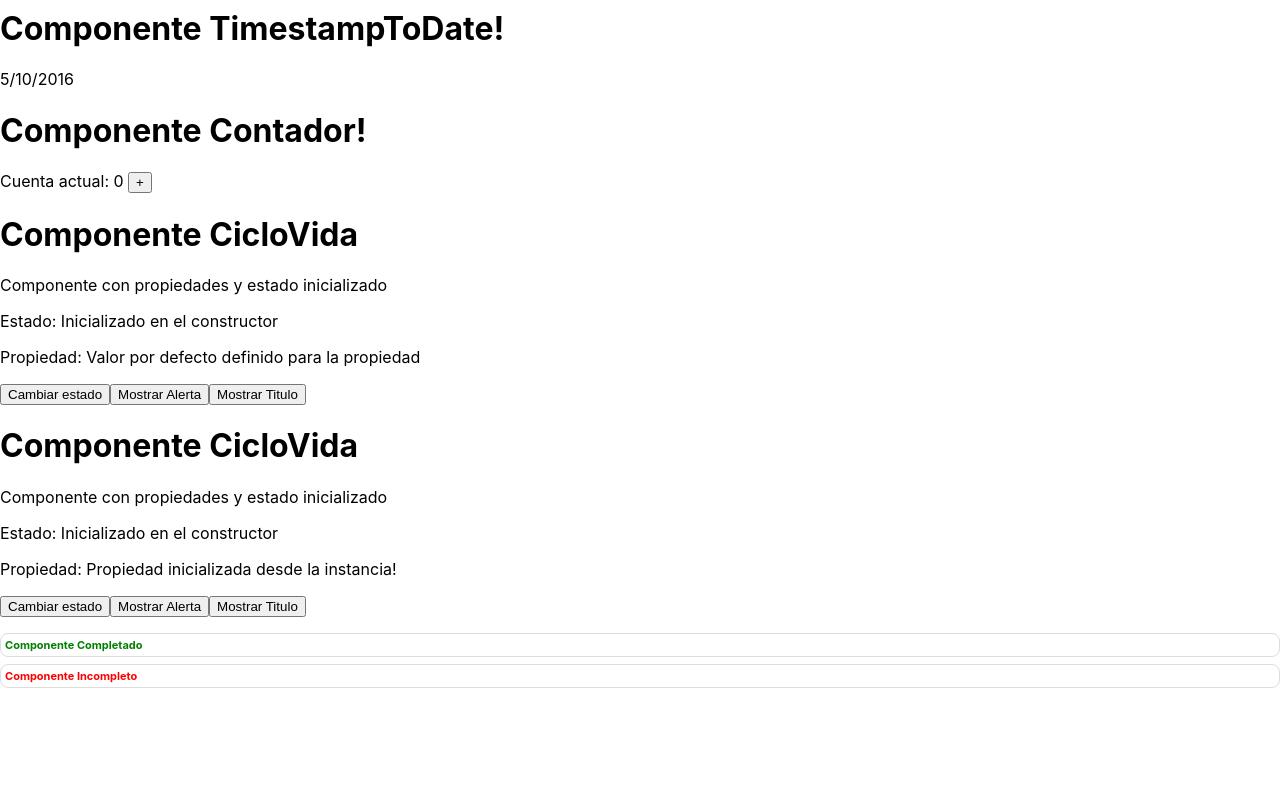
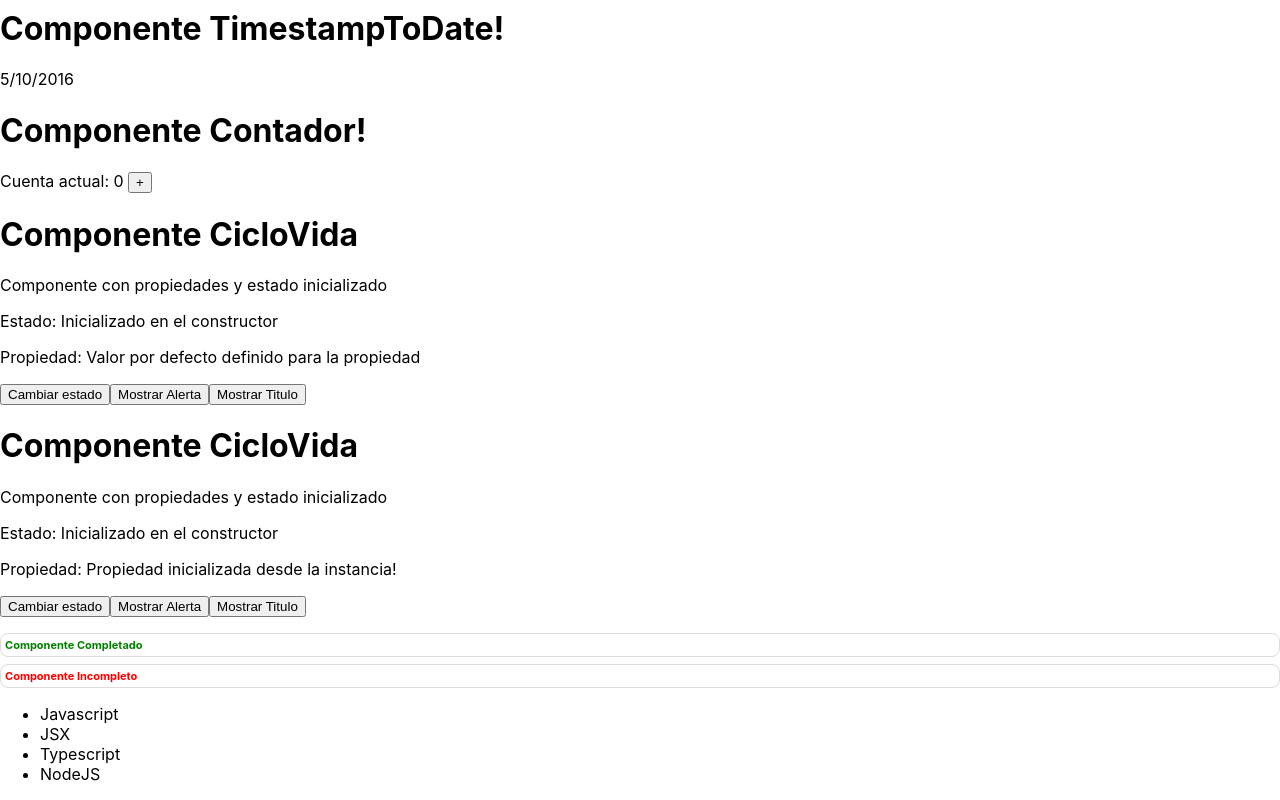
Before and after one commit to CharlesOliveros/reactapp1, a React (Create React App) app: page / in a window 1280 px wide. Shown: the part 810-1610 px from the top of the page. Before the commit the page ends 1506 px from the top, so only its background shows below. Built offline with nearby package versions, Linux system fonts and the light colour scheme.

Commit message:
Se agrega componente RepeatComponent con  repeticiones en templates JSX con React

```diff
--- a/src/App.js
+++ b/src/App.js
@@ -5,7 +5,7 @@ import TimestampToDate from './TimestampToDate'
 import Contador from './Contador'
 import CicloVida from './CicloVida'
 import CompletedBadge from './CompletedBadge'
-
+import RepeatComponent from './RepeatComponent'
 
 class App extends Component {
   render() {
@@ -26,6 +26,7 @@ class App extends Component {
         <CicloVida propiedad="Propiedad inicializada desde la instancia!"/>
         <CompletedBadge completed/>
         <CompletedBadge />
+        <RepeatComponent />
       </div>
     );
   }
--- /dev/null
+++ b/src/RepeatComponent/index.js
@@ -0,0 +1,19 @@
+import React, { Component } from 'react';
+
+class RepeatComponent extends Component {
+  constructor(props) {
+    super(props);
+    this.state = {
+      lenguajes: ['Javascript', 'JSX', 'Typescript', 'NodeJS']
+    }
+  }
+  render() {
+    return (
+      <ul>
+        {this.state.lenguajes.map(item => <li>{item}</li>)}
+      </ul>
+    );
+  }
+}
+
+export default RepeatComponent;
```
